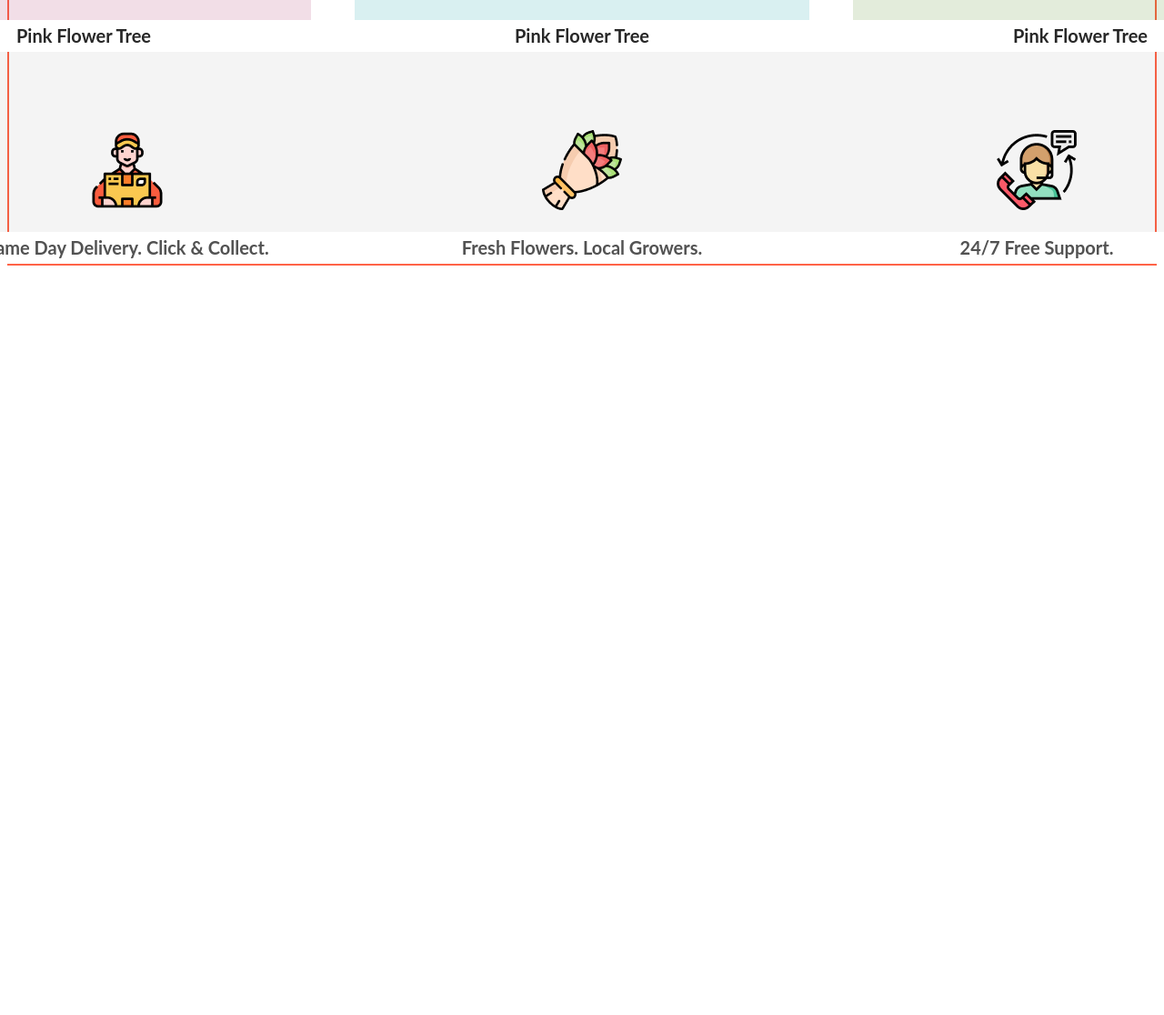
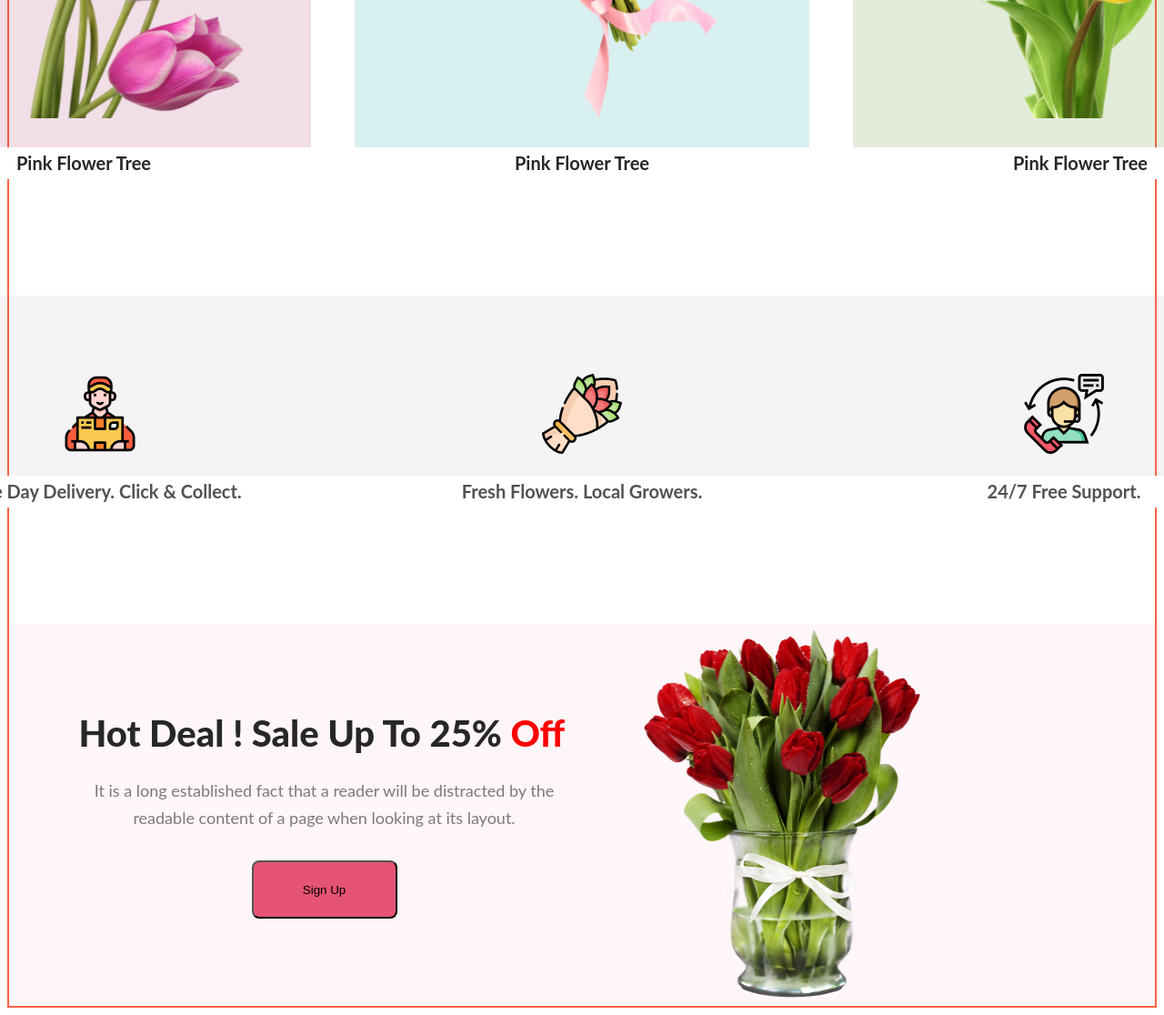
Before and after one commit to asifbuet047/programming-hero-assignment-1, a plain HTML site: page index.html in a window 1280 px wide. Shown: the part 1616-2732 px from the top of the page at 91% size. Before the commit the page ends 1916 px from the top, so only its background shows below. Drawn offline with Linux system fonts and the light colour scheme.

Commit message:
section 4 has been done

```diff
--- a/index.html
+++ b/index.html
@@ -34,6 +34,7 @@
 
 
         <!-- div.main-featuredFlower-div>(div.main-featuredFlower-$>img[src="" alt=""]+h2)*3 -->
+        <!-- Section 2-->
         <div class="main-featuredFlower-div">
             <div id="main-featuredFlower-div-colum1">
                 <img src="./assets/images/pngwing 6.png" alt="" class="featured-flowers">
@@ -49,6 +50,8 @@
             </div>
         </div>
 
+
+        <!-- Section 3-->
         <div class="main-support-banner-div">
             <div class="main-support-banner-div-colum">
                 <img src="./assets/images/Group 57.png" alt="" class="support-banner-image">
@@ -63,6 +66,24 @@
                 <h1 class="main-support-banner-text">24/7 Free Support.</h1>
             </div>
         </div>
+
+        <!-- Section 4-->
+        <!--Created by emmet--h3.common-header-style{Hot Deal ! Sale Up To 25% Off}+p.common-paragraph-style{It is a long established fact that a reader will be distracted by the readable content of a page when looking at its layout.}+button[type="button"]{Sign Up}-Emmet abbr -->
+
+        <div class="main-hotDeal-section-div">
+            <div class="main-hotDeal-section-colom-1">
+                <h3 class="common-header-style" id="main-hotDeal-section-colom-1-header">Hot Deal ! Sale Up To 25% <span
+                        style="color: red;">Off</span></h3>
+                <p class="common-paragraph-style" id="main-hotDeal-section-colom-1-paragraph">It is a long established
+                    fact that a reader will be distracted by the
+                    readable content of a page when looking at its layout.</p>
+                <button type="button">Sign Up</button>
+            </div>
+            <div class="main-hotDeal-section-colom-2">
+                <img src="./assets/images/pngwing 8.png" alt="">
+            </div>
+        </div>
+
     </main>
 
 </body>
--- a/styles/style.css
+++ b/styles/style.css
@@ -78,6 +78,7 @@
 
 .main-featuredFlower-section {
     /* border: 2px solid tomato; */
+    margin-top: 180px;
 }
 
 .main-featuredFlower-section>section>h3 {
@@ -175,6 +176,7 @@
 
 .main-support-banner-div {
     /* border: 2px solid tomato; */
+    margin-top: 128px;
     display: flex;
     flex-direction: row;
     justify-content: center;
@@ -201,7 +203,7 @@
 .main-support-banner-text {
     /* border: 2px solid tomato; */
     margin: 0px;
-    width: 500px;
+    width: 530px;
     background-color: white;
     color: #272727CC;
     text-align: center;
@@ -211,3 +213,83 @@
     font-weight: 700;
     line-height: 35px;
 }
+
+.main-hotDeal-section-div {
+    /* border: 2px solid tomato; */
+    margin-top: 128px;
+    background-color: #E554730D;
+    display: flex;
+    flex-direction: row;
+    justify-content: center;
+    align-items: center;
+}
+
+.main-hotDeal-section-colom-1 {
+    /* border: 2px solid tomato; */
+    display: flex;
+    height: max-content;
+    flex-direction: column;
+    justify-content: center;
+    align-items: center;
+    width: 55%;
+}
+
+.common-header-style {
+    /* border: 2px solid tomato; */
+    margin: 0px;
+    width: 540px;
+    color: #272727;
+    font-family: Lato;
+    font-size: 40px;
+    font-style: normal;
+    font-weight: 800;
+    line-height: normal;
+}
+
+#main-hotDeal-section-colom-1-header {
+    margin-bottom: 24px;
+
+}
+
+#main-hotDeal-section-colom-1-paragraph {
+    margin-bottom: 32px;
+
+}
+
+.common-paragraph-style {
+    /* border: 2px solid tomato; */
+    margin: 0px;
+    width: 560px;
+    color: #27272799;
+    text-align: center;
+    font-family: Lato;
+    font-size: 18px;
+    font-style: normal;
+    font-weight: 400;
+    line-height: 30px;
+}
+
+.main-hotDeal-section-colom-1>button {
+    /* border: 2px solid tomato; */
+    width: 160px;
+    height: 64px;
+    border-radius: 8px;
+    background: #E55473;
+
+}
+
+.main-hotDeal-section-colom-2 {
+    /* border: 2px solid tomato; */
+    width: 45%;
+    display: flex;
+    flex-direction: row;
+    justify-content: start;
+}
+
+.main-hotDeal-section-colom-2>img {
+    /* border: 2px solid tomato; */
+    width: 320px;
+    height: 420px;
+
+
+}
```
